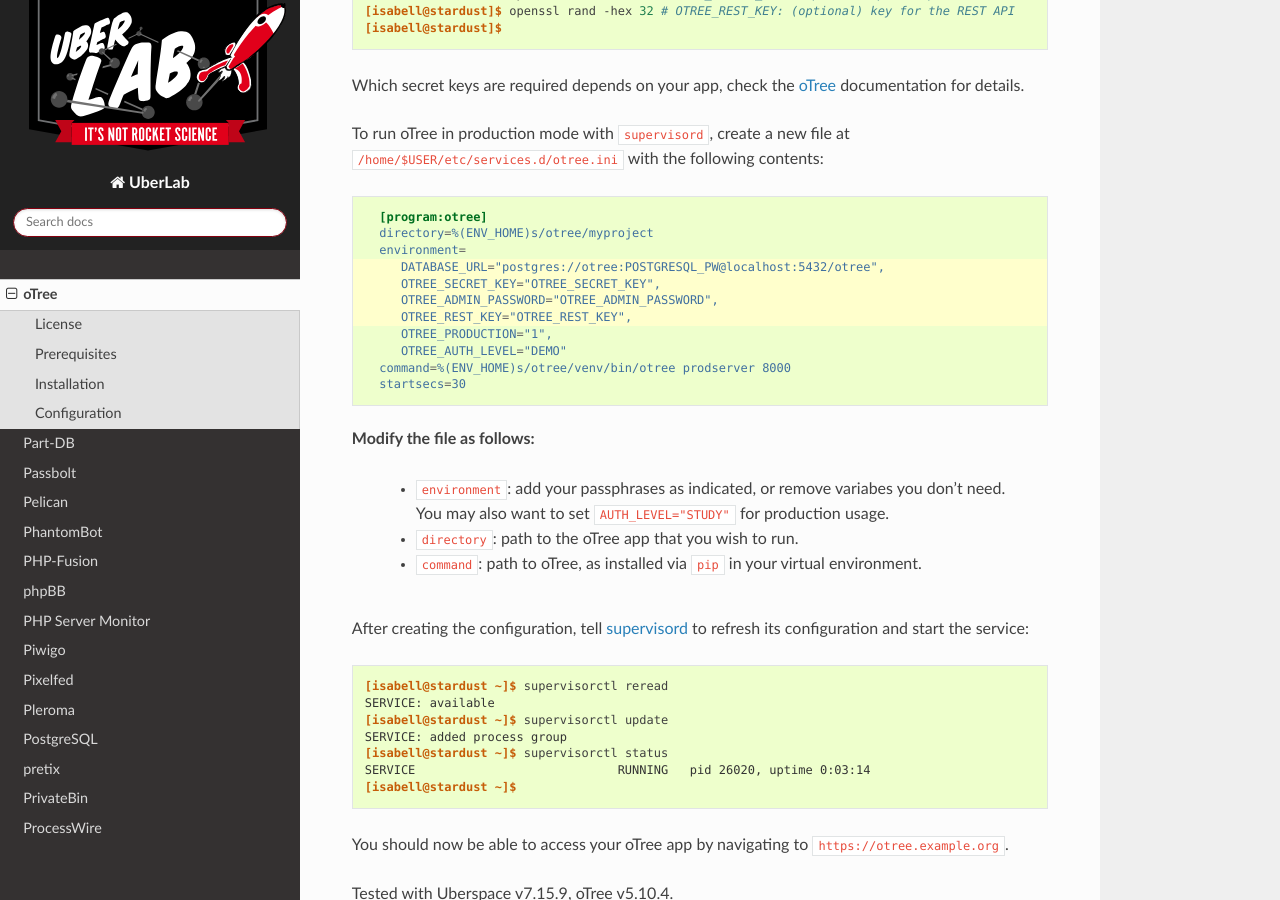
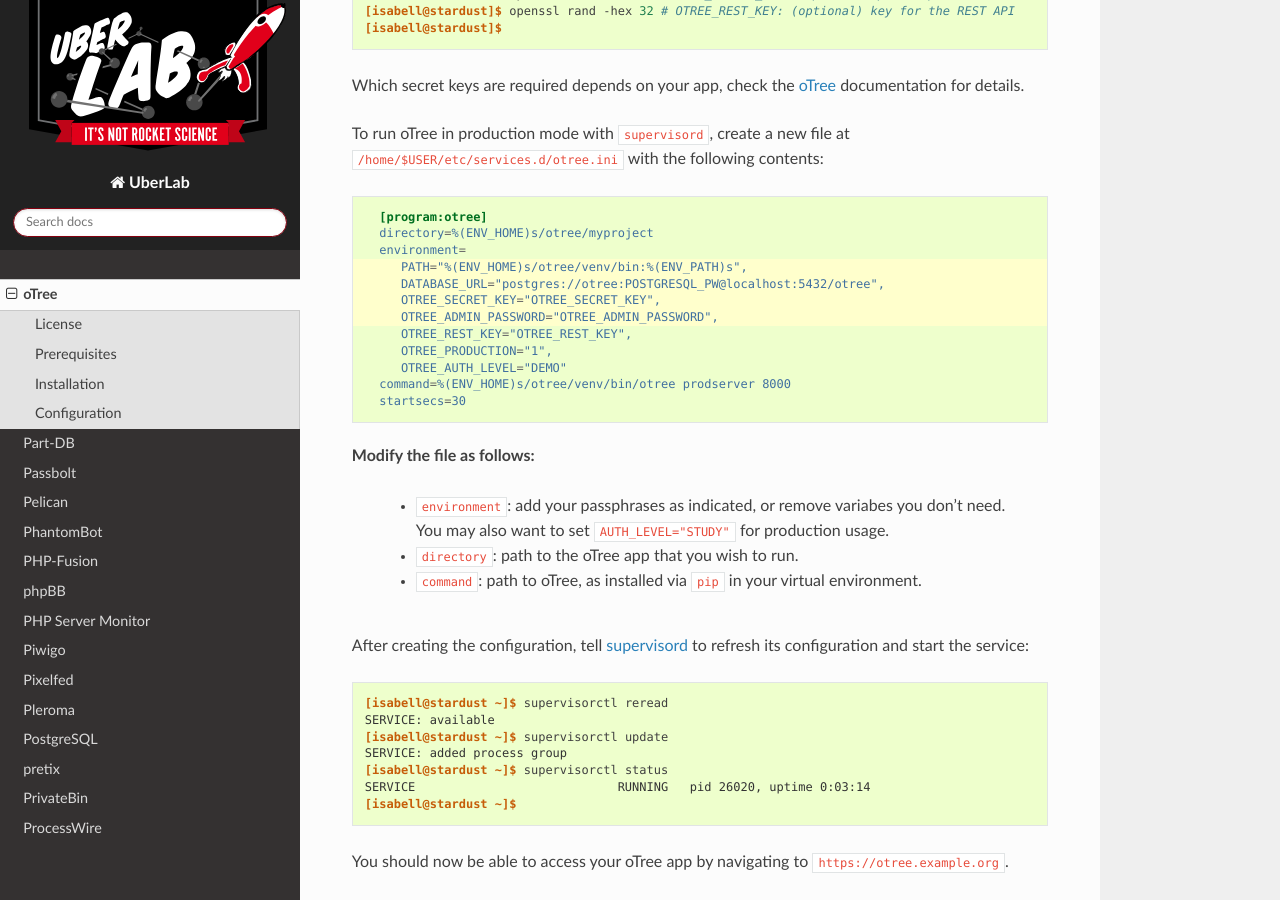
Before and after one commit to Uberspace/lab, a Sphinx documentation site: the page built from source/guide_otree.rst, in a window 1280 px wide and 900 px high, scrolled down 3641 px. Built offline with Sphinx 7.4.7 and the Read the Docs theme 2.0.0, drawn with Linux system fonts in a browser that asks for light colours.

Commit message:
Update guide_otree.rst
Add PATH to environment in the supervisor ini.

```diff
--- a/source/guide_otree.rst
+++ b/source/guide_otree.rst
@@ -173,6 +173,7 @@
    [program:otree]
    directory=%(ENV_HOME)s/otree/myproject
    environment=
+      PATH="%(ENV_HOME)s/otree/venv/bin:%(ENV_PATH)s",
       DATABASE_URL="postgres://otree:POSTGRESQL_PW@localhost:5432/otree",
       OTREE_SECRET_KEY="OTREE_SECRET_KEY",
       OTREE_ADMIN_PASSWORD="OTREE_ADMIN_PASSWORD",
```
